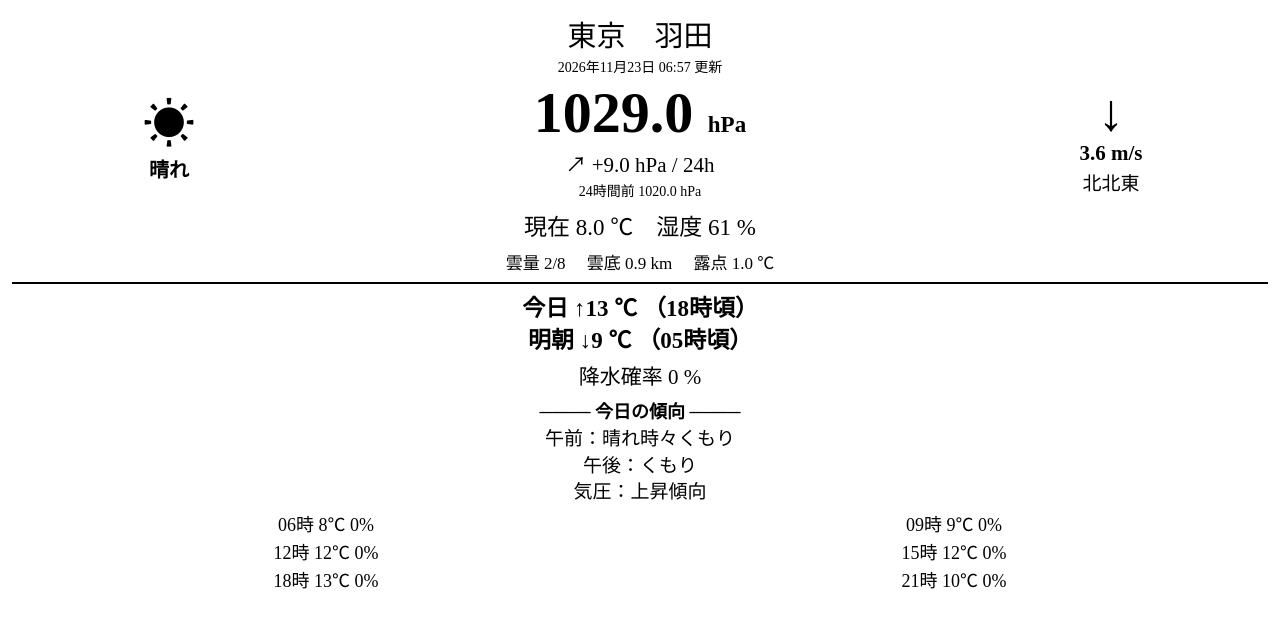
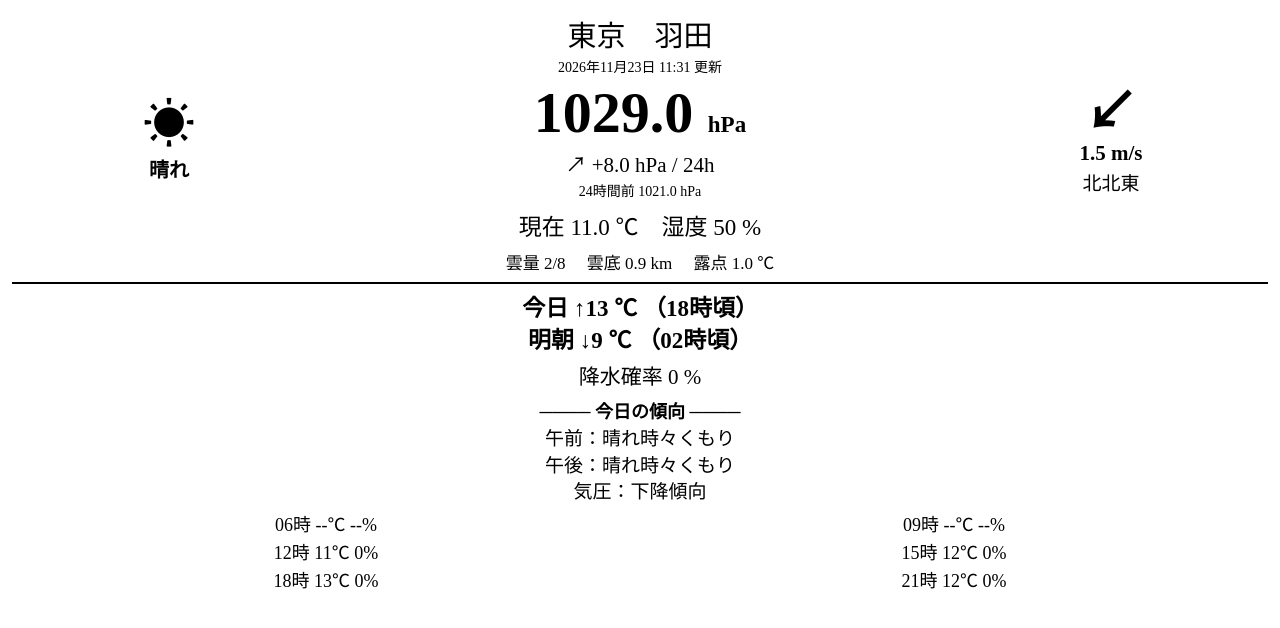
Before and after one commit to helloyimi77/kindle-weather, a plain HTML site: page index.html in a window 1280 px wide. Drawn offline with Linux system fonts and the light colour scheme.

Commit message:
Update weather

```diff
--- a/index.html
+++ b/index.html
@@ -357,7 +357,7 @@ body {
 </div>
 
 <div class="updated">
-  2026年11月23日 06:57 更新
+  2026年11月23日 11:31 更新
 </div>
 
 
@@ -384,11 +384,11 @@ body {
     </div>
 
     <div class="delta">
-      ↗ +9.0 hPa / 24h
+      ↗ +8.0 hPa / 24h
     </div>
 
     <div class="delta-sub">
-      24時間前 1020.0 hPa
+      24時間前 1021.0 hPa
     </div>
 
   </div>
@@ -397,11 +397,11 @@ body {
   <div class="main-cell wind-cell">
 
     <div class="wind-arrow">
-      ↓
+      ↙
     </div>
 
     <div class="wind-speed">
-      3.6 m/s
+      1.5 m/s
     </div>
 
     <div class="wind-direction">
@@ -414,7 +414,7 @@ body {
 
 
 <div class="current">
-  現在 8.0 ℃　湿度 61 %
+  現在 11.0 ℃　湿度 50 %
 </div>
 
 <div class="sky">
@@ -435,7 +435,7 @@ body {
   <br>
 
   明朝 ↓9 ℃
-  （05時頃）
+  （02時頃）
 
 </div>
 
@@ -455,11 +455,11 @@ body {
 
   <br>
 
-  午後：くもり
+  午後：晴れ時々くもり
 
   <br>
 
-  気圧：上昇傾向
+  気圧：下降傾向
 
 </div>
 
@@ -469,11 +469,11 @@ body {
   <tr>
 
     <td>
-      06時 8℃ 0%
+      06時 --℃ --%
     </td>
 
     <td>
-      09時 9℃ 0%
+      09時 --℃ --%
     </td>
 
   </tr>
@@ -482,7 +482,7 @@ body {
   <tr>
 
     <td>
-      12時 12℃ 0%
+      12時 11℃ 0%
     </td>
 
     <td>
@@ -499,7 +499,7 @@ body {
     </td>
 
     <td>
-      21時 10℃ 0%
+      21時 12℃ 0%
     </td>
 
   </tr>
```
Also changed, not shown: weather.json (+7 -7 lines).
